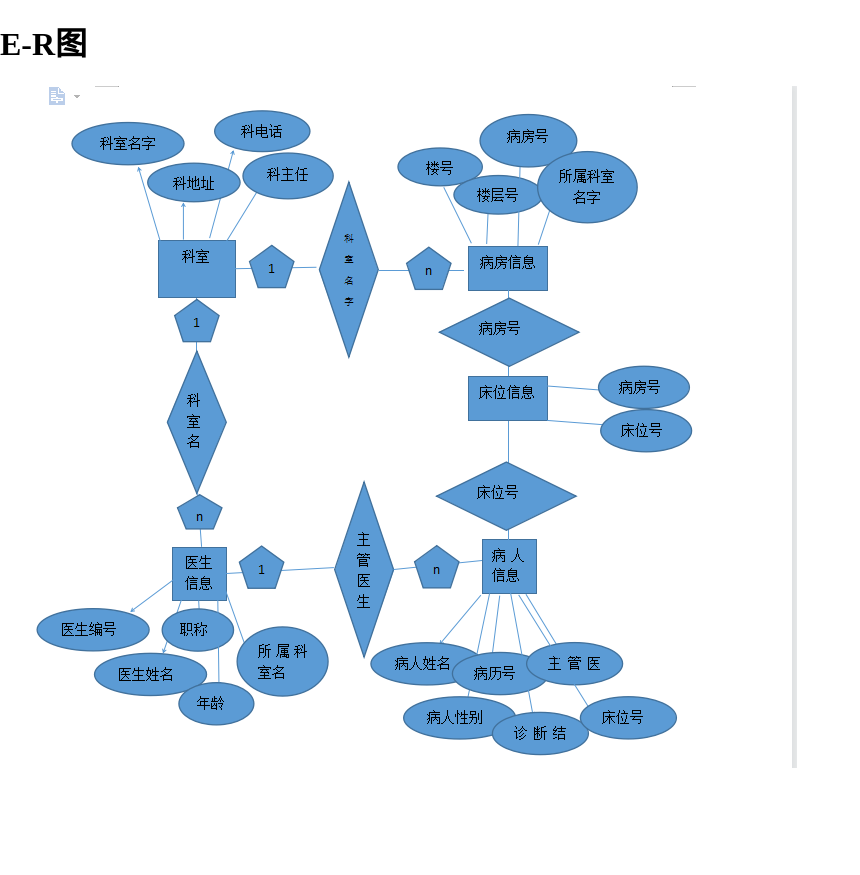
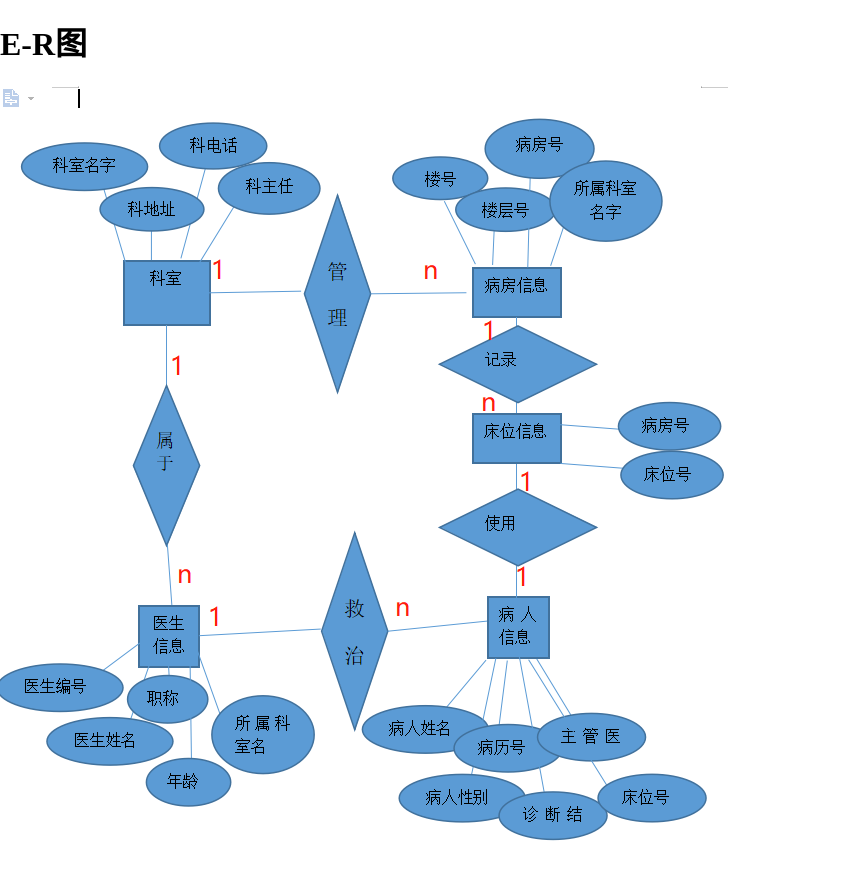
Before and after one commit to Lyongming/Allhomework, a plain HTML site: page index.html in a window 1280 px wide. Shown: the part 939-1814 px from the top of the page, without its empty margins (0-860 px from the left). Before the commit the page ends 1711 px from the top, so only its background shows below. Drawn offline with Linux system fonts and the light colour scheme.

Commit message:
最后一次修改

```diff
--- a/index.html
+++ b/index.html
@@ -91,7 +91,7 @@
 			</dl>
 		</form>
 		<h1>E-R图</h1>
-		<img src="./img/85D0)Q$%601)~61(S%7B%7D8%7BXU7X.png" >
+		<img src="./img/0H%60K%60P%25YBBPUSE%5B1D%25YKTWN.png" >
 		<script>
 		//选项卡
 		const all = document.querySelector('#all')
```
Also changed, not shown: img/0H`K`P%YBBPUSE[1D%YKTWN.png (added), img/85D0)Q$`1)~61(S{}8{XU7X.png (deleted).
